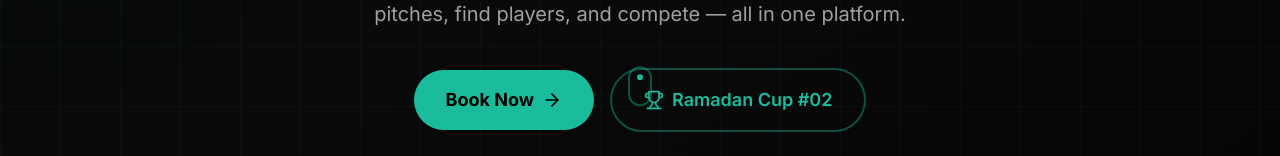
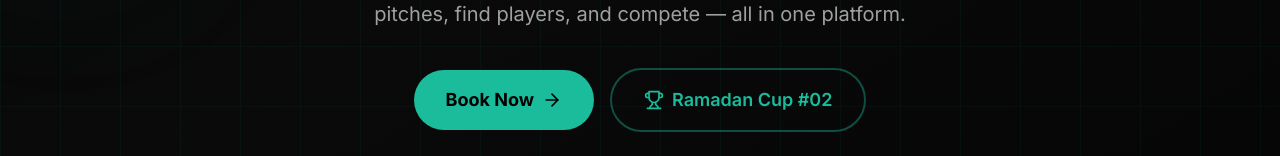
Before and after one commit to ahmhassan272/spora-landing, a Next.js app: page / in a window 1280 px wide. Shown: the part 554-710 px from the top of the page. Built offline with nearby package versions, Linux system fonts and the light colour scheme.

Commit message:
fix: remove scroll indicator overlapping CTA buttons

```diff
--- a/src/components/Hero.tsx
+++ b/src/components/Hero.tsx
@@ -105,21 +105,6 @@
                     </a>
                 </motion.div>
 
-                {/* Scroll indicator */}
-                <motion.div
-                    initial={{ opacity: 0 }}
-                    animate={{ opacity: 1 }}
-                    transition={{ delay: 1.2 }}
-                    className="absolute bottom-8 left-1/2 -translate-x-1/2"
-                >
-                    <motion.div
-                        animate={{ y: [0, 8, 0] }}
-                        transition={{ duration: 1.5, repeat: Infinity }}
-                        className="w-6 h-10 rounded-full border-2 border-spora/40 flex items-start justify-center p-1.5"
-                    >
-                        <motion.div className="w-1.5 h-1.5 rounded-full bg-spora" />
-                    </motion.div>
-                </motion.div>
             </div>
         </section>
     );
```
